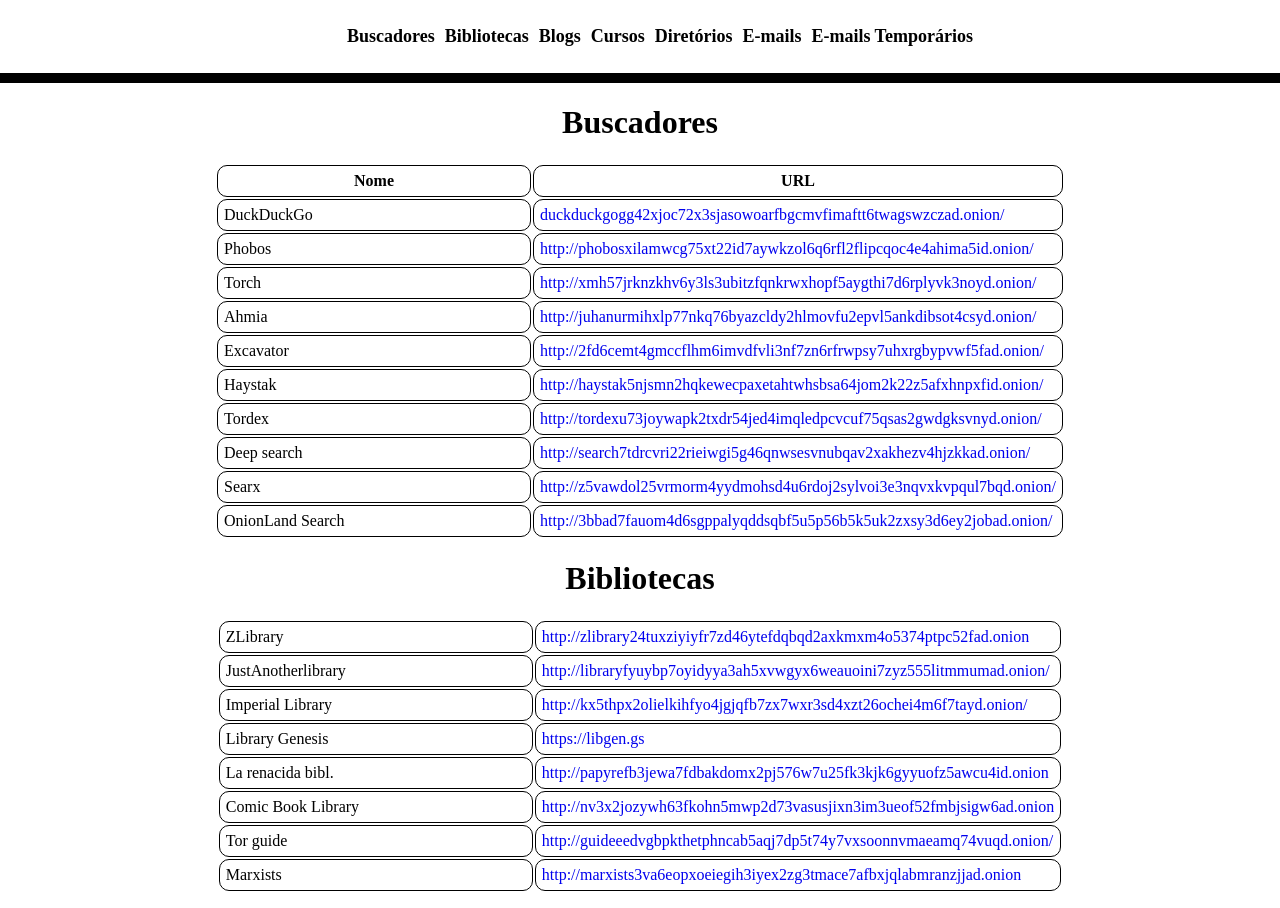
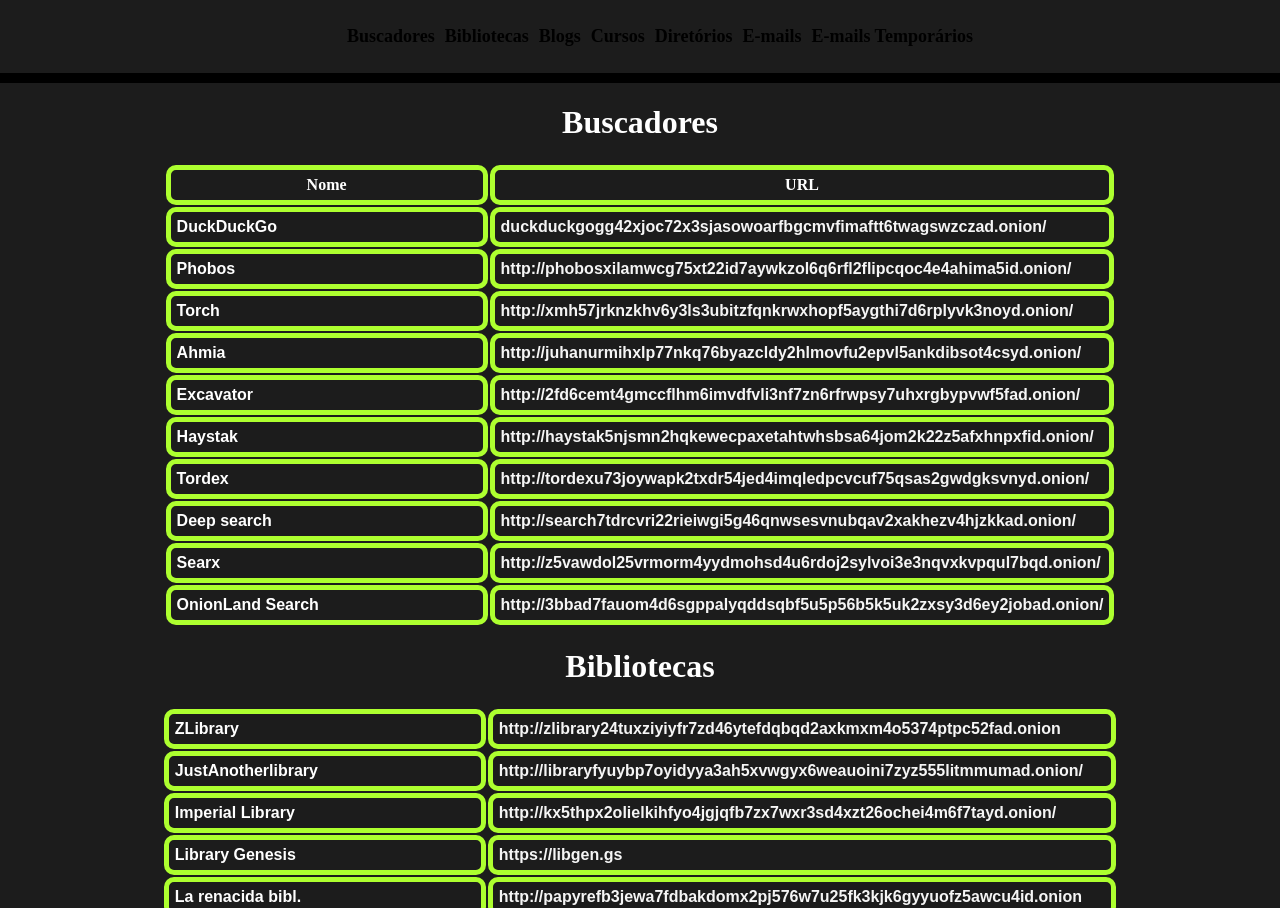
Before and after one commit to ybbarcelos/Site-cebola, a plain HTML site: page cebola/index.html in a window 1280 px wide. Shown: the top 908 px of the page. Drawn offline with Linux system fonts and the light colour scheme.

Commit message:
Update style.css

```diff
--- a/cebola/style.css
+++ b/cebola/style.css
@@ -2,6 +2,8 @@ body, div {
     display:flex;
     flex-direction: column;
     align-items:center;
+    background-color: #1c1c1c;
+    color: white;
 }
 
 body, html {
@@ -17,7 +19,7 @@ body, html {
     display:flex;
     flex-direction: row;
     justify-content: center;
-    background-color: white;
+    background-color: #1c1c1c;
     border-bottom:10px solid black;
     padding:10px;
 }
@@ -41,10 +43,16 @@ td, th {
 
 td a {
     text-decoration: none;
+    color:whitesmoke;
 }
 
 td, th {
-    border:1px solid black;
     padding:6px;
     border-radius:10px;
+    border: 5px solid greenyellow;
 }
+
+td {
+    font-weight:600;
+    font-family:sans-serif;
+}
```
